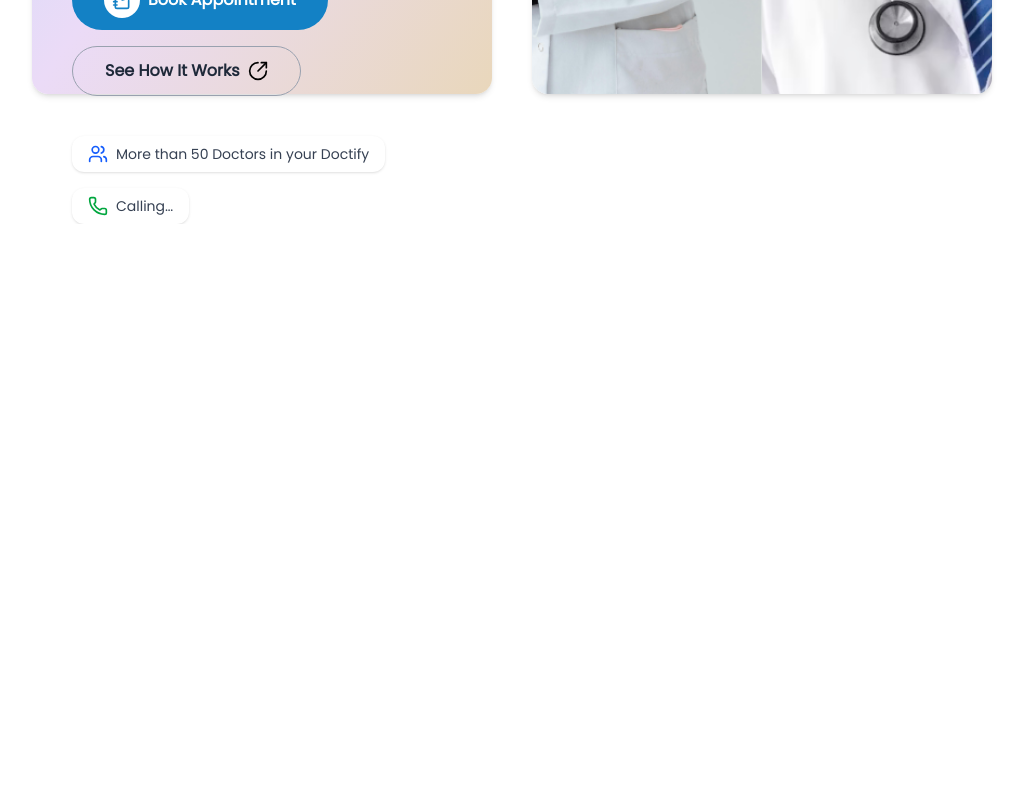
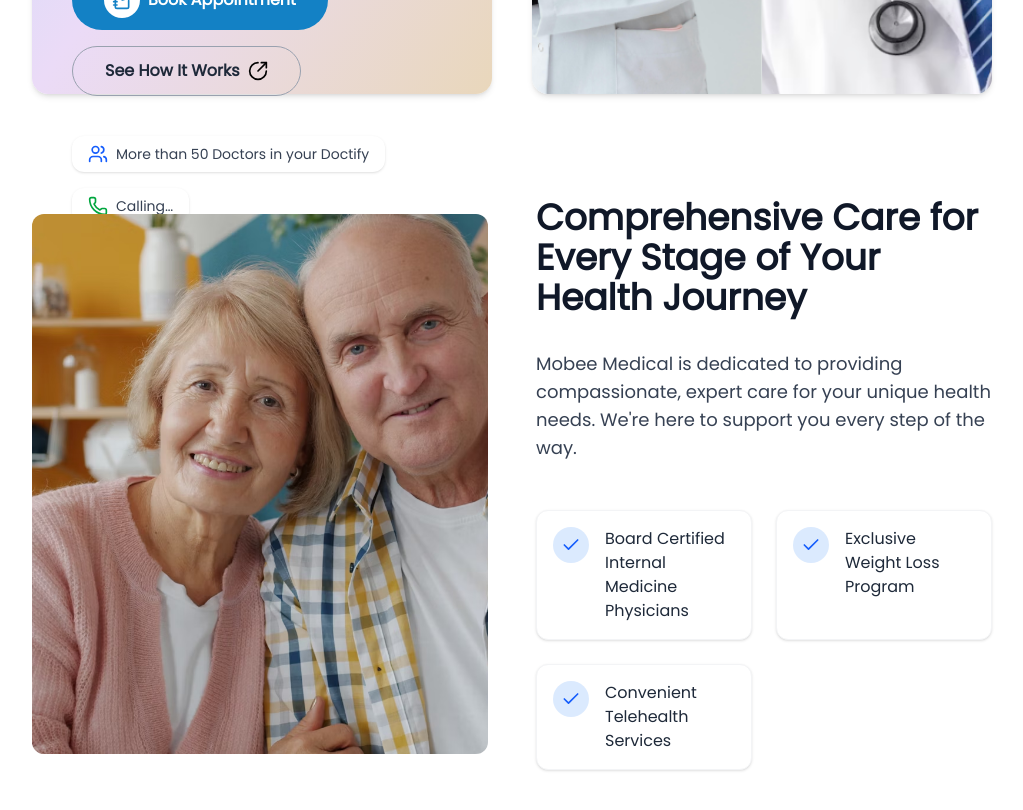
Before and after one commit to afterrender1/mobeemedical, a Next.js app: page / in a window 1280 px wide. Shown: the part 680-1490 px from the top of the page, without its empty margins (128-1151 px from the left). Before the commit the page ends 904 px from the top, so only its background shows below. Built offline with nearby package versions, Linux system fonts and the light colour scheme.

Commit message:
care sec done

```diff
--- /dev/null
+++ b/components/CareSection.jsx
@@ -0,0 +1,61 @@
+"use client";
+
+import React from "react";
+import Image from "next/image";
+import { Check } from "lucide-react";
+
+export default function Care() {
+  const features = [
+    "Board Certified Internal Medicine Physicians",
+    "Exclusive Weight Loss Program",
+    "Convenient Telehealth Services",
+  ];
+
+  return (
+    <section className="mx-34 bg-white py-16" style={{fontFamily : "poppins"}}>
+      <div className=" px-6 flex flex-col lg:flex-row items-center gap-12">
+        {/* Left Image */}
+        <div className="flex-1 relative w-full h-64 sm:h-80 lg:h-135">
+          <Image
+            src="/images/care.png" // replace with your image
+            alt="Comprehensive Care"
+            fill
+            className="object-cover rounded-xl "
+          />
+        </div>
+
+        {/* Right Content */}
+      <div className="flex-1 flex flex-col gap-6 space-y-2">
+  <h2 className="text-3xl sm:text-4xl font-semibold text-gray-900">
+    Comprehensive Care for Every Stage of Your Health Journey
+  </h2>
+  <p className="text-gray-700 text-lg">
+    Mobee Medical is dedicated to providing compassionate, expert care
+    for your unique health needs. We're here to support you every step
+    of the way.
+  </p>
+
+  {/* Features Cards */}
+  <div className="grid grid-cols-1 sm:grid-cols-2 gap-6 mt-4">
+    {features.map((feature) => (
+      <div
+        key={feature}
+        className="flex items-start gap-4 p-4 bg-white border border-gray-100 rounded-xl shadow hover:shadow-lg transition-shadow"
+      >
+        <div className="shrink-0 bg-blue-100 text-blue-600 rounded-full p-2">
+          <Check className="w-5 h-5" />
+        </div>
+        <p className="text-gray-800 font-medium">{feature}</p>
+      </div>
+    ))}
+  </div>
+</div>
+
+      </div>
+
+      {/* Optional Right Image for two-image layout */}
+
+
+    </section>
+  );
+}
--- a/components/Home.jsx
+++ b/components/Home.jsx
@@ -1,12 +1,14 @@
 import React from 'react'
 import Navbar from './Navbar'
 import Hero from './Hero'
+import CareSection from './CareSection'
 
 const Home = () => {
   return (
     <>
     <Navbar/>
     <Hero/>
+    <CareSection/>
     </>
   )
 }
```
Also changed, not shown: public/images/care.png (added).
